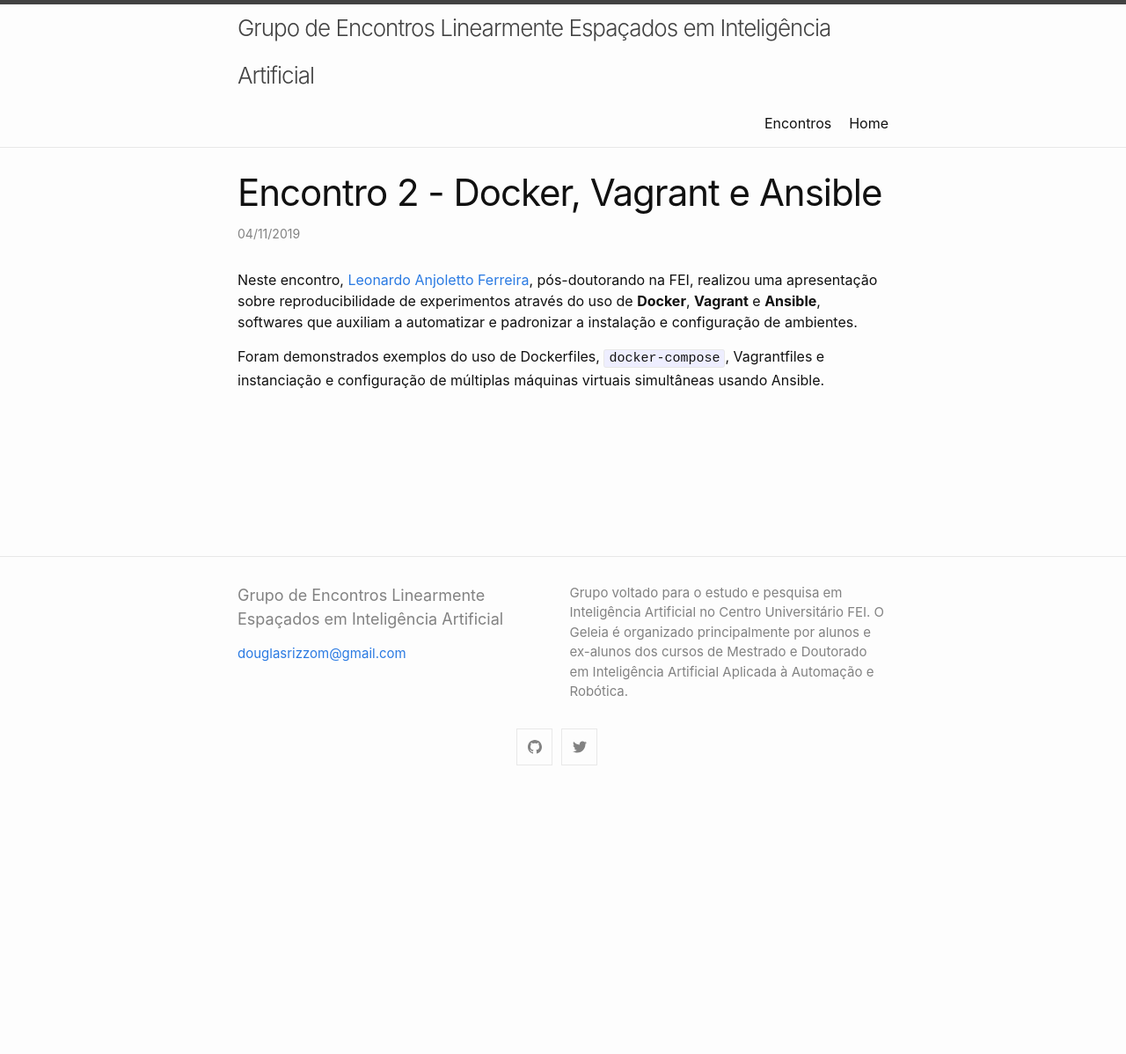
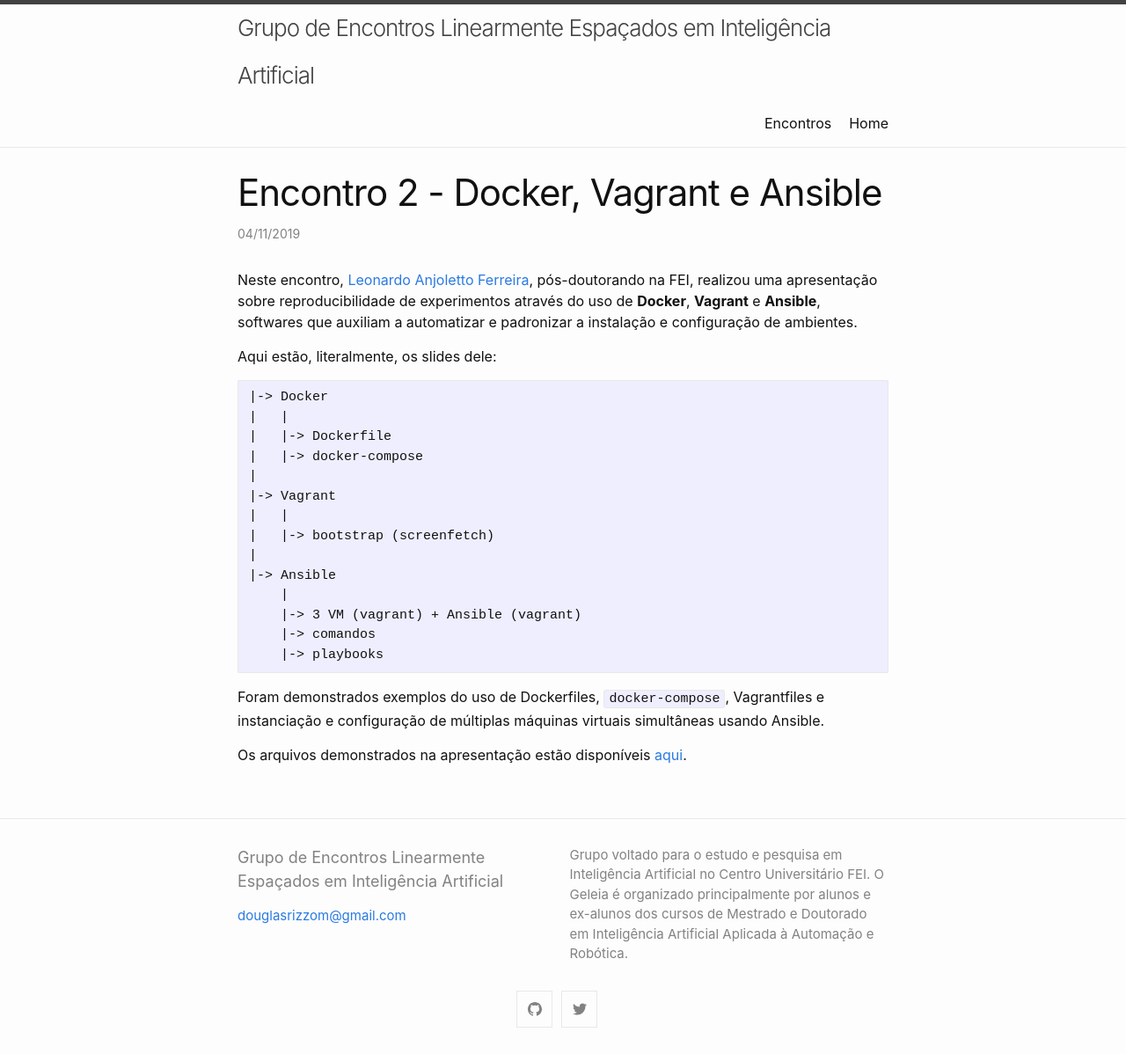
Before and after one commit to douglasrizzo/geleia, a Jekyll site: the page built from _posts/2019-11-04-encontro-2.markdown, in a window 1280 px wide. Shown: the whole page at 88% size. Built offline with Jekyll 4.4.1, drawn with Linux system fonts in a browser that asks for light colours; before the commit the page ends 900 px from its top, so only the background shows below that.

Commit message:
adicionados slides e link pro repositório

````diff
--- a/_posts/2019-11-04-encontro-2.markdown
+++ b/_posts/2019-11-04-encontro-2.markdown
@@ -6,4 +6,26 @@ categories: encontros
 ---
 Neste encontro, [Leonardo Anjoletto Ferreira](https://scholar.google.com/citations?user=zOT6K9QAAAAJ&hl=pt-PT&oi=ao), pós-doutorando na FEI, realizou uma apresentação sobre reproducibilidade de experimentos através do uso de **Docker**, **Vagrant** e **Ansible**, softwares que auxiliam a automatizar e padronizar a instalação e configuração de ambientes.
 
+Aqui estão, literalmente, os slides dele:
+
+
+```
+|-> Docker
+|   |
+|   |-> Dockerfile
+|   |-> docker-compose
+|
+|-> Vagrant
+|   |
+|   |-> bootstrap (screenfetch)
+|
+|-> Ansible
+    |
+    |-> 3 VM (vagrant) + Ansible (vagrant)
+    |-> comandos
+    |-> playbooks
+```
+
 Foram demonstrados exemplos do uso de Dockerfiles, `docker-compose`, Vagrantfiles e instanciação e configuração de múltiplas máquinas virtuais simultâneas usando Ansible.
+
+Os arquivos demonstrados na apresentação estão disponíveis [aqui](https://github.com/anjoletto/geleia-reprodutibilidade).
````
